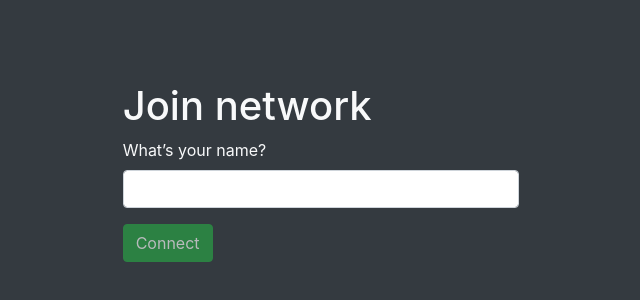
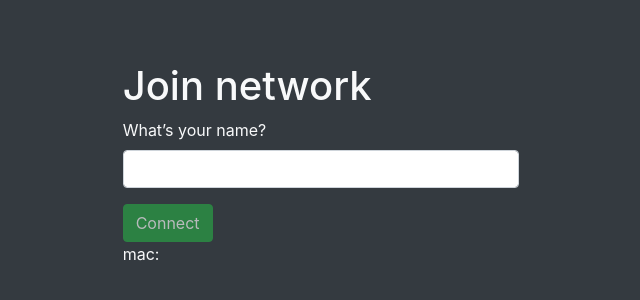
Before and after one commit to guym4c/ifttt-unifi-portal, a React (Create React App) app in the folder client/: page / in a window 1280 px wide. Shown: the part 228-528 px from the top of the page, without its empty margins (319-959 px from the left). Built offline with nearby package versions, Linux system fonts and the light colour scheme.

Commit message:
:sparkles: show mac in captive page

```diff
--- a/client/src/ConnectForm/ConnectForm.jsx
+++ b/client/src/ConnectForm/ConnectForm.jsx
@@ -12,6 +12,7 @@ class ConnectForm extends React.Component {
     this.state = {
       connecting: false,
       name: '',
+      mac: new URLSearchParams(window.location.search).get('mac'),
     };
   }
 
@@ -63,7 +64,7 @@ class ConnectForm extends React.Component {
   };
 
   render() {
-    const { name, connecting } = this.state;
+    const { name, connecting, mac } = this.state;
     return connecting
       ? (
         <div className="d-flex flex-column align-items-center">
@@ -92,6 +93,7 @@ class ConnectForm extends React.Component {
               Connect
             </Button>
           </Form>
+          <p>mac: {mac}</p>
         </React.Fragment>
       );
   }
```
